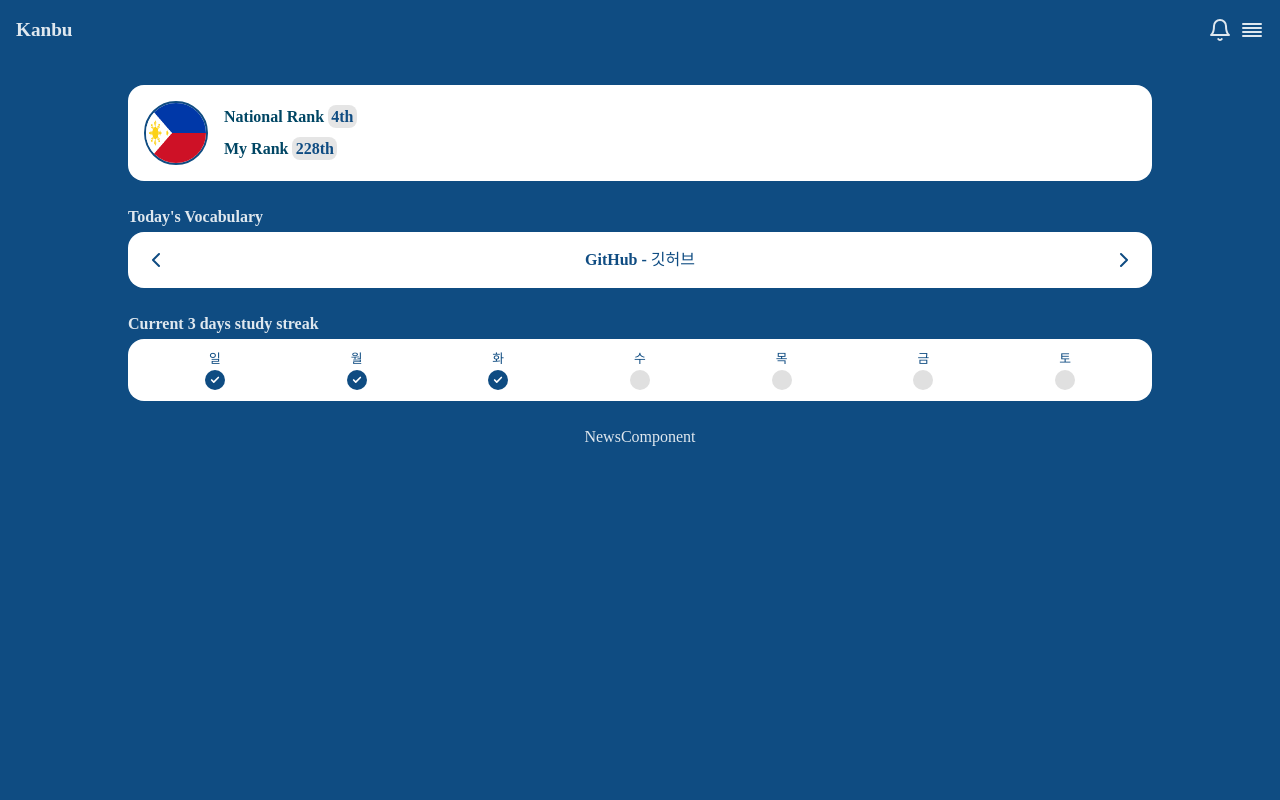
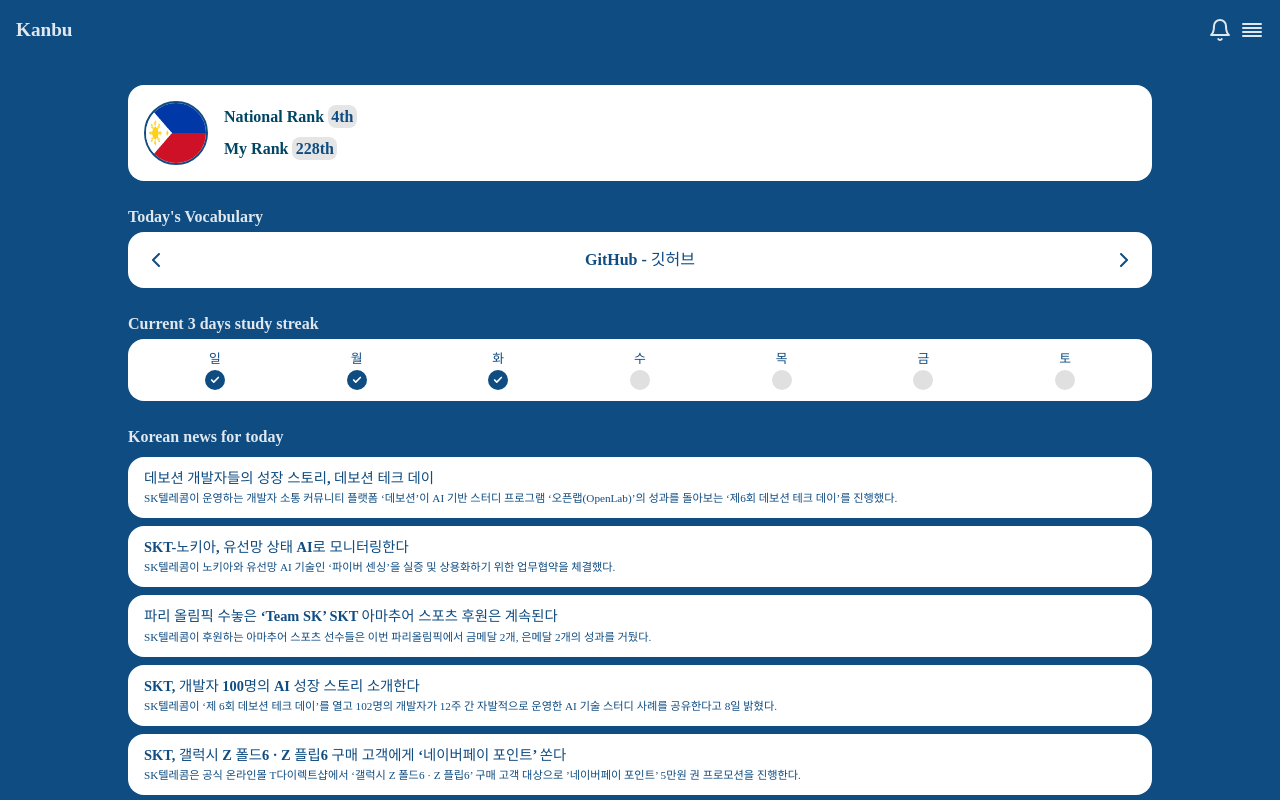
Before and after one commit to Fly-AI-Kanbu/Frontend, a React app: page / in a window 1280 px wide. Built offline with nearby package versions, Linux system fonts and the light colour scheme; the HTML template or start-up script is replaced by a standard one.

Commit message:
feat: NewsComponent View 완성

```diff
--- a/src/page/Main/NewsComponent.jsx
+++ b/src/page/Main/NewsComponent.jsx
@@ -1,20 +1,109 @@
 import { useEffect } from 'react';
+import { css } from '@emotion/css';
 
-import { css } from '@emotion/css';
 import Common from "@style/common"
 
 const newsStyle = css`
   display: flex;
+  flex-direction: column;
   justify-content: center;
-  align-items: center;
+  align-items: flex-start;
 
-  width: 100vw;
+  width: 80%;
+  gap: .5em;
+
+  .title {
+    font-size: 1em;
+  }
 `;
+
+const newsItemStyle = css`
+  display: flex;
+  flex-direction: column;
+  justify-content: flex-start;
+
+  width: 100%;
+  padding: .7em 1em;
+  border-radius: 1em;
+  background-color: ${Common.colors.text};
+  color: ${Common.colors.primary};
+  gap: .1em;
+
+  .news-title {
+    font-size: .9em;
+    font-weight: 700;
+
+    white-space: nowrap;
+    max-width: 100%;
+    overflow: hidden;
+    text-overflow: ellipsis;
+
+  }
+  .news-content {
+    font-size: .7em;
+    font-weight: 500;
+    line-height: 1.4em;
+
+    display: -webkit-box;
+    -webkit-line-clamp: 2;
+    -webkit-box-orient: vertical;
+    max-width: 100%;
+    overflow: hidden;
+    text-overflow: ellipsis;
+  }
+`
+
+const NewsContent = [
+  {
+    title: "데보션 개발자들의 성장 스토리, 데보션 테크 데이",
+    content: "SK텔레콤이 운영하는 개발자 소통 커뮤니티 플랫폼 ‘데보션’이 AI 기반 스터디 프로그램 ‘오픈랩(OpenLab)’의 성과를 돌아보는 ‘제6회 데보션 테크 데이’를 진행했다.",
+    date: "2024-08-13",
+    url: "https://news.sktelecom.com/206285"
+  },
+  {
+    title: "SKT-노키아, 유선망 상태 AI로 모니터링한다",
+    content: "SK텔레콤이 노키아와 유선망 AI 기술인 ‘파이버 센싱’을 실증 및 상용화하기 위한 업무협약을 체결했다.",
+    date: "2024-08-12",
+    url: "https://example.com/news2"
+  },
+  {
+    title: "파리 올림픽 수놓은 ‘Team SK’ SKT 아마추어 스포츠 후원은 계속된다",
+    content: "SK텔레콤이 후원하는 아마추어 스포츠 선수들은 이번 파리올림픽에서 금메달 2개, 은메달 2개의 성과를 거뒀다.",
+    date: "2024-01-12",
+    url: "https://example.com/news3"
+  },
+  {
+    title: "SKT, 개발자 100명의 AI 성장 스토리 소개한다",
+    content: "SK텔레콤이 ‘제 6회 데보션 테크 데이’를 열고 102명의 개발자가 12주 간 자발적으로 운영한 AI 기술 스터디 사례를 공유한다고 8일 밝혔다.",
+    date: "2024-08-08",
+    url: "https://example.com/news4"
+  },
+  {
+    title: "SKT, 갤럭시 Z 폴드6 · Z 플립6 구매 고객에게 ‘네이버페이 포인트’ 쏜다",
+    content: "SK텔레콤은 공식 온라인몰 T다이렉트샵에서 ‘갤럭시 Z 폴드6 · Z 플립6’ 구매 고객 대상으로 ’네이버페이 포인트’ 5만원 권 프로모션을 진행한다.",
+    date: "2024-08-08",
+    url: "https://example.com/news5"
+  },
+];
+
+const NewsItem = ({ news }) => {
+  return (
+    <div className={newsItemStyle} onClick={() => window.location.href = news.url}>
+      <div className='news-title'>
+        {news.title}
+      </div>
+      <div className='news-content'>{news.content}</div>
+    </div>
+  );
+}
 
 export const NewsComponent = () => {
   return (
     <div className={newsStyle}>
-      NewsComponent
+      <h3 className='title'>Korean news for today</h3>
+      {NewsContent.map((news, index) => (
+        <NewsItem key={index} news={news} />
+      ))}
     </div>
   );
 };
```
